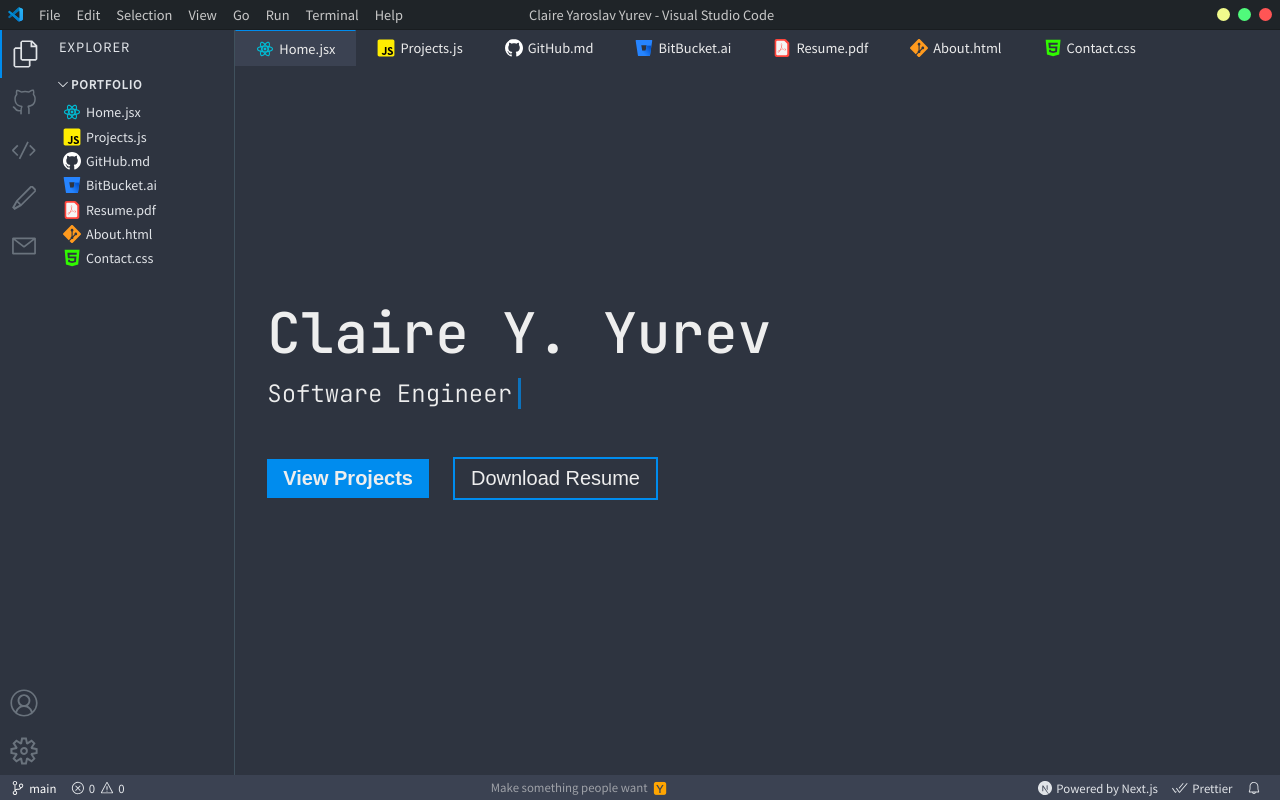
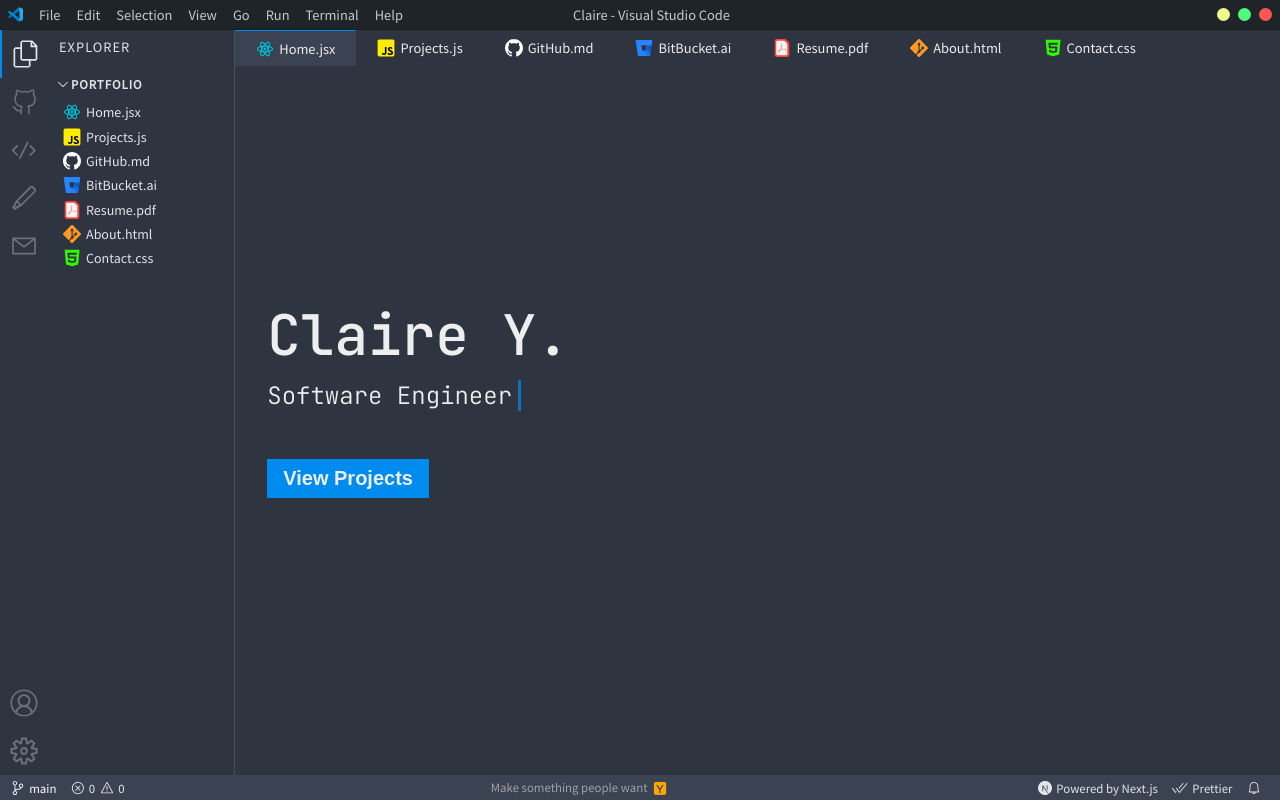
Before and after one commit to ClaireYurev/claireyurev.github.io, a Next.js app: page / in a window 1280 px wide. Built offline with nearby package versions, Linux system fonts and the light colour scheme.

Commit message:
Major Update

```diff
--- a/components/Titlebar.jsx
+++ b/components/Titlebar.jsx
@@ -21,7 +21,7 @@ const Titlebar = () => {
         <p>Terminal</p>
         <p>Help</p>
       </div>
-      <p className={styles.title}>Claire Yaroslav Yurev - Visual Studio Code</p>
+      <p className={styles.title}>Claire - Visual Studio Code</p>
       <div className={styles.windowButtons}>
         <span className={styles.minimize}></span>
         <span className={styles.maximize}></span>
--- a/pages/index.jsx
+++ b/pages/index.jsx
@@ -15,14 +15,14 @@ export default function HomePage() {
         </div>
         <div className={styles.foreground}>
           <div className={styles.content}>
-            <h1 className={styles.name}>Claire Y. Yurev</h1>
+            <h1 className={styles.name}>Claire Y.</h1>
             <h6 className={styles.bio}>Software Engineer</h6>
             <Link href="/projects">
               <button className={styles.button}>View Projects</button>
             </Link>
-            <Link href="/Claire_Y._Yurev_-_Resume.pdf">
+            {/*<Link href="/Claire_Y._Yurev_-_Resume.pdf">
               <button className={styles.outlined}>Download Resume</button>
-            </Link>
+            </Link>*/}
           </div>
           {/* <Illustration className={styles.illustration} />*/}
         </div>
```
